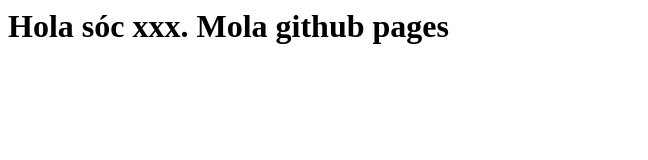
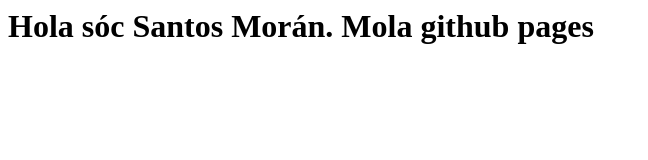
Before and after one commit to Santosmoran/demo-dimecres.github.io, a plain HTML site: page index.html in a window 1280 px wide. Shown: the whole page, without its empty margins (0-648 px from the left). Drawn offline with Linux system fonts and the light colour scheme.

Commit message:
Update index.html

```diff
--- a/index.html
+++ b/index.html
@@ -1 +1 @@
-<h1>Hola sóc xxx. Mola github pages</h1>
+<h1>Hola sóc Santos Morán. Mola github pages</h1>
```
